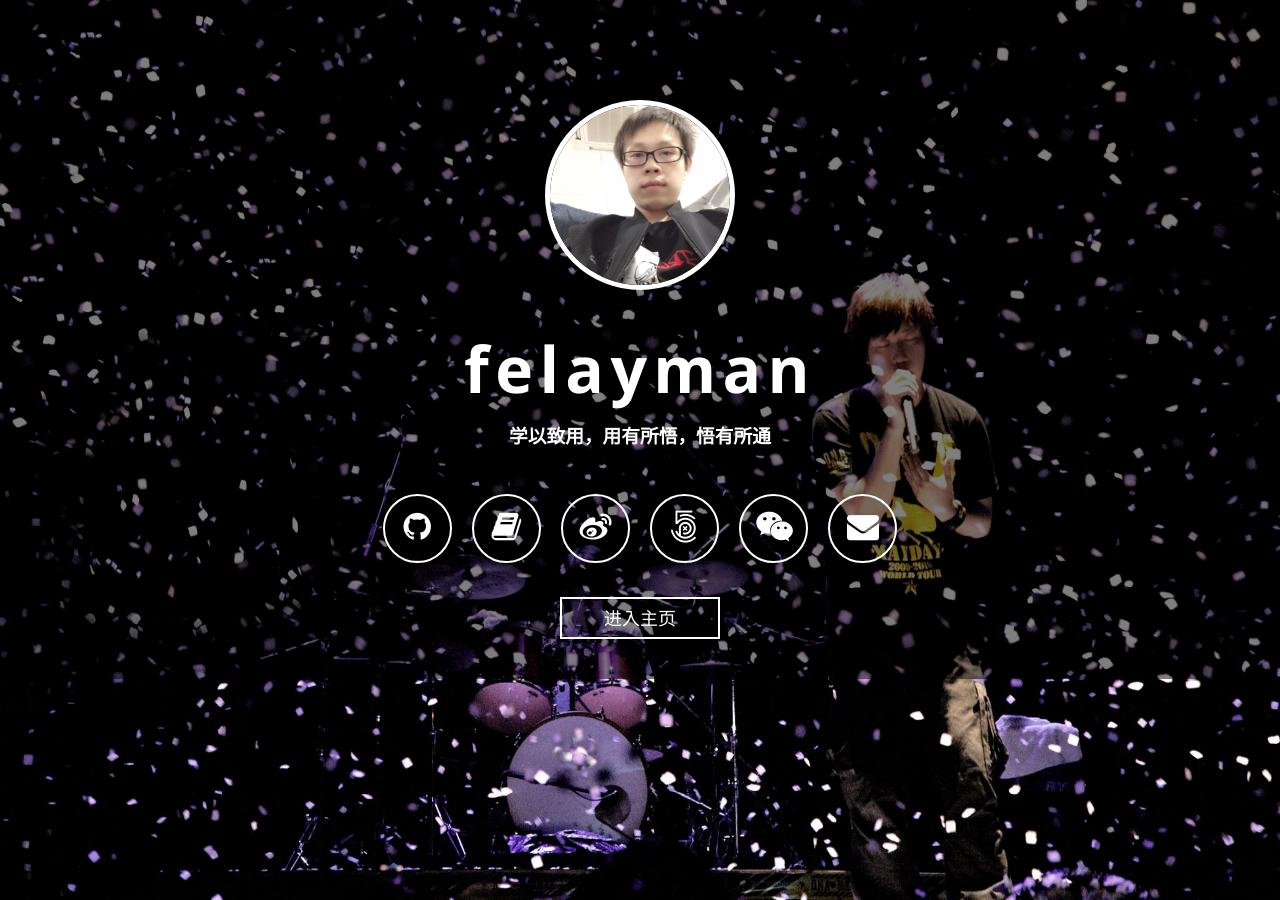
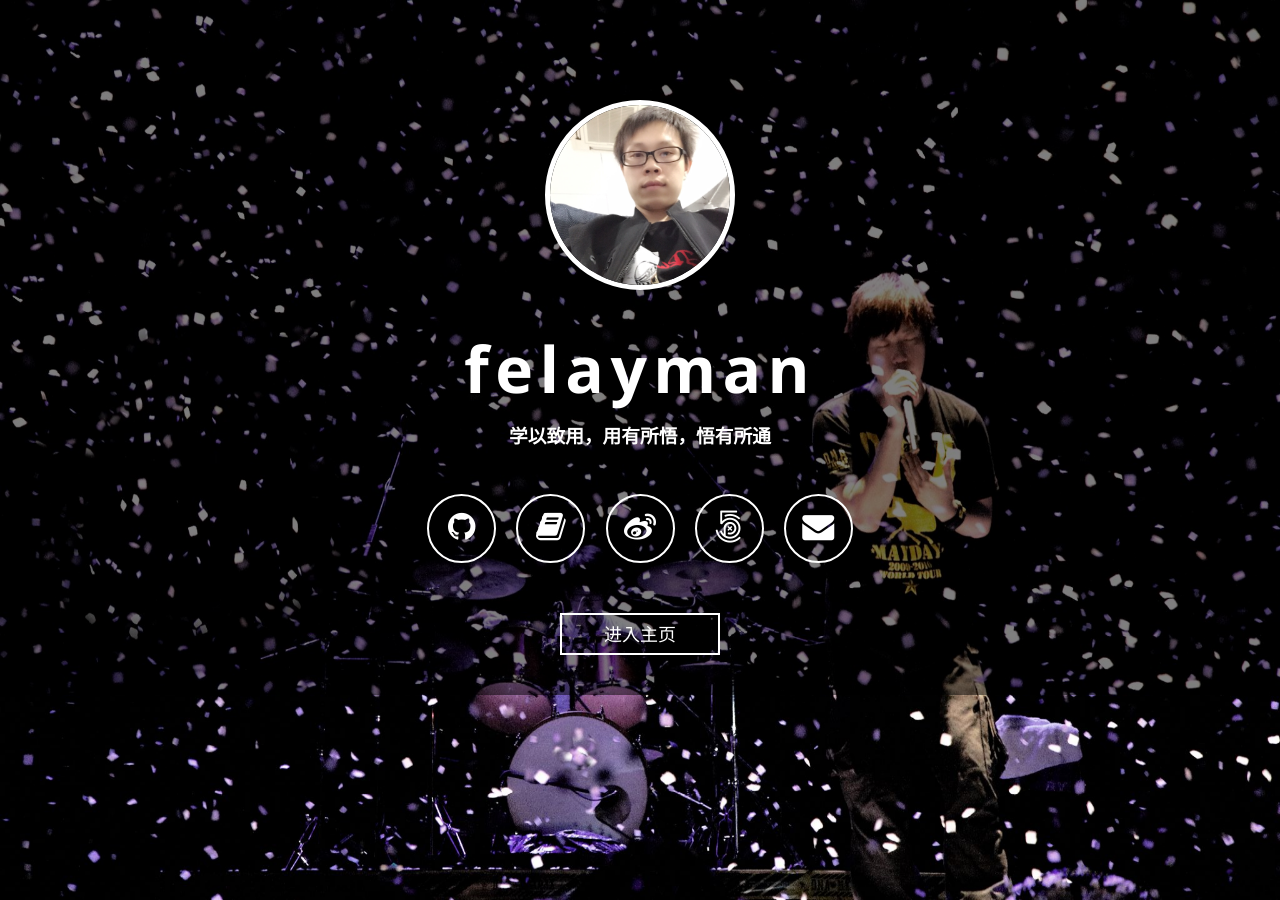
Before and after one commit to chcchccch/felayman.github.io, a Jekyll site: the page built from index.html, in a window 1280 px wide. Built offline with Jekyll 4.4.1, drawn with Linux system fonts in a browser that asks for light colours; nearby versions of some CDN libraries.

Commit message:
首页进入主页标签手机端适配

```diff
--- a/index.html
+++ b/index.html
@@ -27,19 +27,13 @@
 		<li><a class="fa fa-2x fa-500px" href="https://www.500px.me/{{ site.home_url }} " target="_blank"><span class="description">500px</span></a></li>
 		{% endif %}
 
-		{% if site.weixin_username %}
-		<li><a class="fa fa-2x fa-weixin" href="https://www.500px.me/{{ site.weixin_username }} " target="_blank"><span class="description">500px</span></a></li>
-		{% endif %}
-
 		{% if site.email %}
 		<li><a class="fa fa-2x fa-envelope" href="mailto:{{ site.email }} " target="_blank"><span class="description">Email</span></a></li>
 		{% endif %}
 	</ul>
 
-
 	<div class="home">
 		<a class="btn_download " href='home/index.html'>进入主页</a>
 	</div>
 
-
 </div>
--- a/styles/css/front.css
+++ b/styles/css/front.css
@@ -90,6 +90,7 @@
     text-align: center;
     height: auto;
     width: auto;
+    float: left;
 }
 li:hover {
     background-color: none;
@@ -112,26 +113,26 @@
     color: white;
     text-decoration: none;
 }
-.description {
-    display: inline-block;
-    color: white;
-    font-family: Arial;
-    margin-left: 40px;
-}
+/*.description {*/
+    /*display: inline-block;*/
+    /*color: white;*/
+    /*font-family: Arial;*/
+    /*margin-left: 40px;*/
+/*}*/
 .content {
     padding-top: 60px;
 }
 }
 .home{
     border: 2px solid #fff;
-    color: #fff;
-    display: block;
+    display: inline-table;
     font-size: 18px;
     height: 38px;
     line-height: 38px;
     margin: 26px auto 0;
     text-align: center;
     width: 156px;
+    padding:0;
 }
 .home a:hover{
     color: #3594cb;
```
